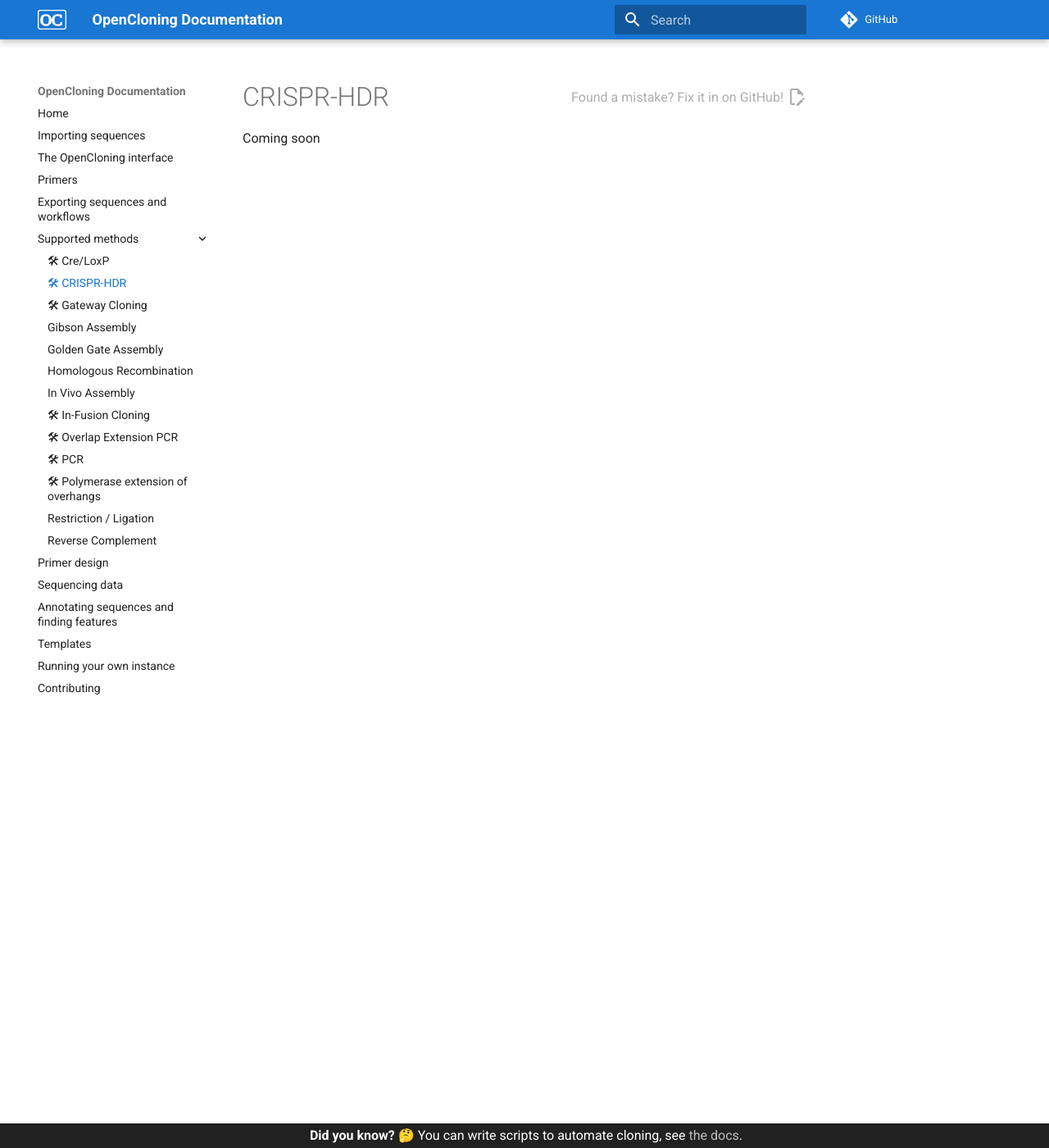
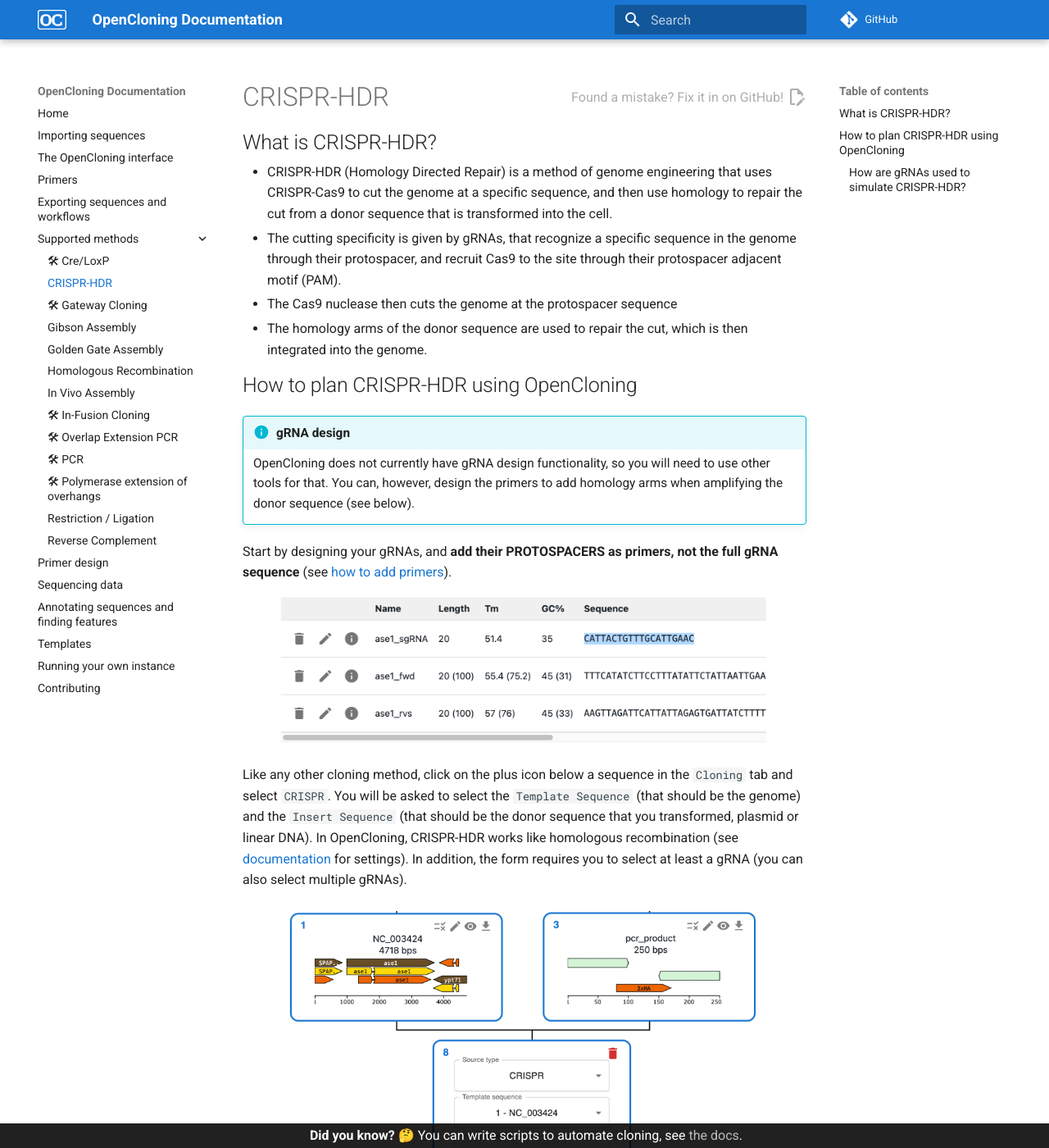
Before and after one commit to OpenCloning/OpenCloning_docs, an MkDocs documentation site: the page built from docs/methods/crispr_hdr.md, in a window 1280 px wide and 1400 px high. Shown: the whole window at 82% size. Built offline with MkDocs 1.6.1 and Material for MkDocs 9.7.7, drawn with Linux system fonts in a browser that asks for light colours; comment, search, counter and statistics services are not loaded; some of the changed text lies outside the part shown.

Commit message:
add crispr

```diff
--- a/docs/methods/crispr_hdr.md
+++ b/docs/methods/crispr_hdr.md
@@ -1,3 +1,31 @@
 # CRISPR-HDR
 
-Coming soon
+## What is CRISPR-HDR?
+
+* CRISPR-HDR (Homology Directed Repair) is a method of genome engineering that uses CRISPR-Cas9 to cut the genome at a specific sequence, and then use homology to repair the cut from a donor sequence that is transformed into the cell.
+* The cutting specificity is given by gRNAs, that recognize a specific sequence in the genome through their protospacer, and recruit Cas9 to the site through their protospacer adjacent motif (PAM).
+* The Cas9 nuclease then cuts the genome at the protospacer sequence
+* The homology arms of the donor sequence are used to repair the cut, which is then integrated into the genome.
+
+## How to plan CRISPR-HDR using OpenCloning
+
+!!! info "gRNA design"
+    OpenCloning does not currently have gRNA design functionality, so you will need to use other tools for that.  You can, however, design the primers to add homology arms when amplifying the donor sequence (see below).
+
+Start by designing your gRNAs, and **add their PROTOSPACERS as primers, not the full gRNA sequence** (see [how to add primers](../primers.md#creating-primers)).
+
+<div markdown style="max-width: 600px" class="img-container">
+![](../assets/methods/crispr_protospacers.png)
+</div>
+
+Like any other cloning method, click on the plus icon below a sequence in the `Cloning` tab and select `CRISPR`. You will be asked to select the `Template Sequence` (that should be the genome) and the `Insert Sequence` (that should be the donor sequence that you transformed, plasmid or linear DNA). In OpenCloning, CRISPR-HDR works like homologous recombination (see [documentation](homologous_recombination.md) for settings). In addition, the form requires you to select at least a gRNA (you can also select multiple gRNAs).
+
+<div markdown style="max-width: 600px" class="img-container">
+![](../assets/methods/crispr_screenshot.png)
+</div>
+
+If you want to design primers to add homology arms when amplifying the donor sequence, see [Primer design](../primer_design.md#primer-design-for-crispr-hdr).
+
+### How are gRNAs used to simulate CRISPR-HDR?
+
+OpenCloning checks that gRNAs cut inside the part of the genome sequence that will be replaced by the donor sequence. If they do not, you will get an error message. It does not check for off-target effects.
--- a/mkdocs.yml
+++ b/mkdocs.yml
@@ -48,19 +48,19 @@ nav:
   - Primers: primers.md
   - Exporting sequences and workflows: exporting.md
   - Supported methods:
-    - 🛠 Cre/LoxP: methods/cre_loxp.md
-    - 🛠 CRISPR-HDR: methods/crispr_hdr.md
-    - 🛠 Gateway Cloning: methods/gateway.md
-    - Gibson Assembly: methods/gibson.md
-    - Golden Gate Assembly: methods/golden_gate.md
-    - Homologous Recombination: methods/homologous_recombination.md
-    - In Vivo Assembly: methods/in_vivo_assembly.md
-    - 🛠 In-Fusion Cloning: methods/in_fusion.md
-    - 🛠 Overlap Extension PCR: methods/overlap_extension.md
-    - 🛠 PCR: methods/pcr.md
-    - 🛠 Polymerase extension of overhangs: methods/polymerase_extension.md
-    - Restriction / Ligation: methods/restriction_ligation.md
-    - Reverse Complement: methods/reverse_complement.md
+      - 🛠 Cre/LoxP: methods/cre_loxp.md
+      - CRISPR-HDR: methods/crispr_hdr.md
+      - 🛠 Gateway Cloning: methods/gateway.md
+      - Gibson Assembly: methods/gibson.md
+      - Golden Gate Assembly: methods/golden_gate.md
+      - Homologous Recombination: methods/homologous_recombination.md
+      - In Vivo Assembly: methods/in_vivo_assembly.md
+      - 🛠 In-Fusion Cloning: methods/in_fusion.md
+      - 🛠 Overlap Extension PCR: methods/overlap_extension.md
+      - 🛠 PCR: methods/pcr.md
+      - 🛠 Polymerase extension of overhangs: methods/polymerase_extension.md
+      - Restriction / Ligation: methods/restriction_ligation.md
+      - Reverse Complement: methods/reverse_complement.md
   - Primer design: primer_design.md
   - Sequencing data: sequencing_data.md
   - Annotating sequences and finding features: annotating_sequences.md
```
Also changed, not shown: docs/primer_design.md (+5 -0 lines), docs/assets/methods/crispr_protospacers.png (added), docs/assets/methods/crispr_screenshot.png (added).
